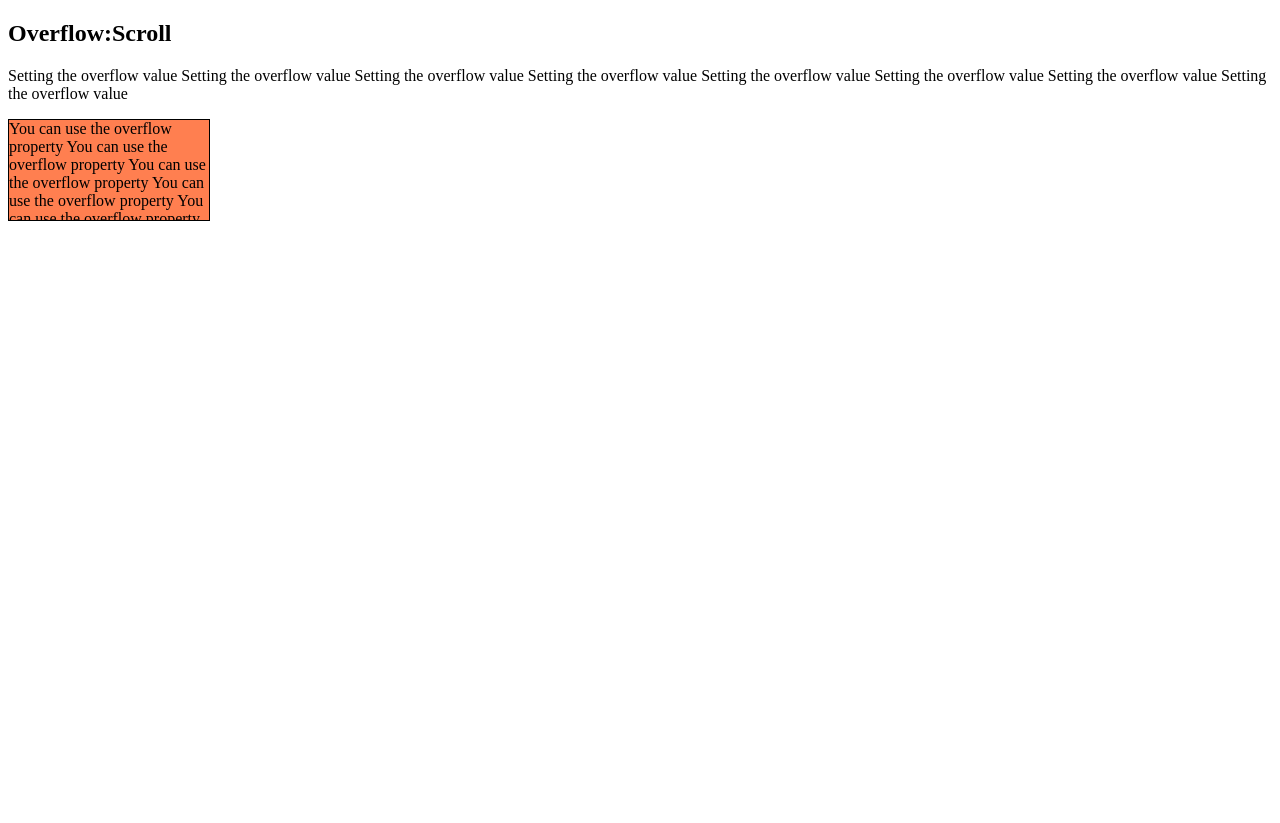
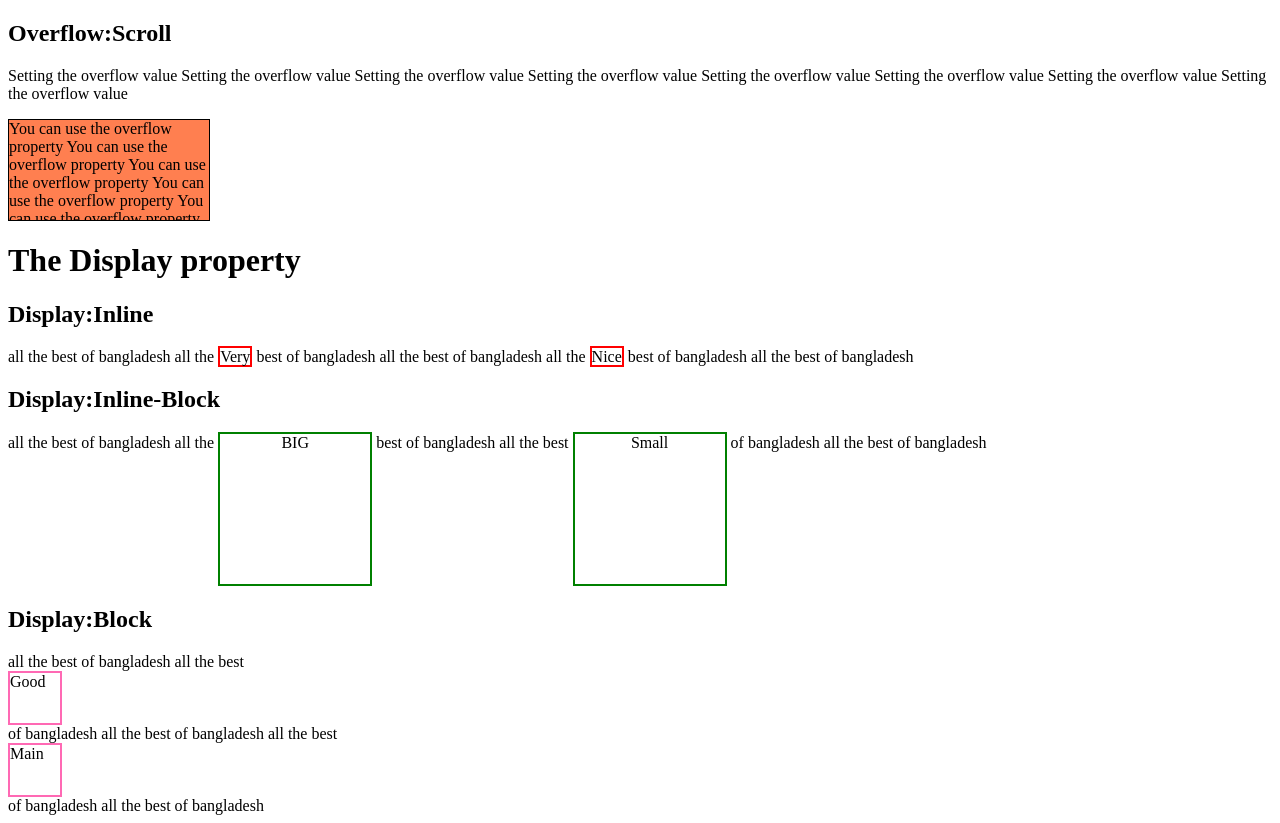
Before and after one commit to mdnlislam/html, a React (Vite) app: page / in a window 1280 px wide. Before the commit the page ends 800 px from the top, so only its background shows below. Built offline with nearby package versions, Linux system fonts and the light colour scheme.

Commit message:
modification

```diff
--- a/src/App.css
+++ b/src/App.css
@@ -8,3 +8,22 @@
   border: 1px solid black;
   overflow: scroll;
 }
+.A{
+  width: 100px;
+  height: 100px;
+  border: 2px solid red;
+  display: inline;
+}
+.B{
+  width: 150px;
+  height: 150px;
+  border: 2px solid green;
+  display: inline-block;
+  text-align: center;
+}
+.D{
+  width: 50px;
+  height: 50px;
+  border: 2px solid hotpink;
+  display: block;
+}
--- a/src/components/Product-card.jsx
+++ b/src/components/Product-card.jsx
@@ -25,6 +25,29 @@ function ProductCard() {
                You can use the overflow property
                </div>
 
+
+               <h1>The Display property</h1>
+               <h2>Display:Inline</h2>
+               <div>all the best of bangladesh
+               all the <span className="A">Very</span> best of bangladesh
+               all the best of bangladesh
+               all the <span className="A">Nice</span> best of bangladesh
+               all the best of bangladesh </div>
+
+                <h2>Display:Inline-Block</h2>
+              <div>  all the best of bangladesh
+                all the <span className="B">BIG</span> best of bangladesh
+                all the best <span className="B">Small</span> of bangladesh
+                all the best of bangladesh </div>
+
+              <h2>Display:Block</h2>
+              <div>all the best of bangladesh
+              all the best <span className="D">Good</span> of bangladesh
+              all the best of bangladesh
+              all the best <span className="D">Main</span> of bangladesh
+              all the best of bangladesh
+              </div>
+
       </div>
 
 
```
